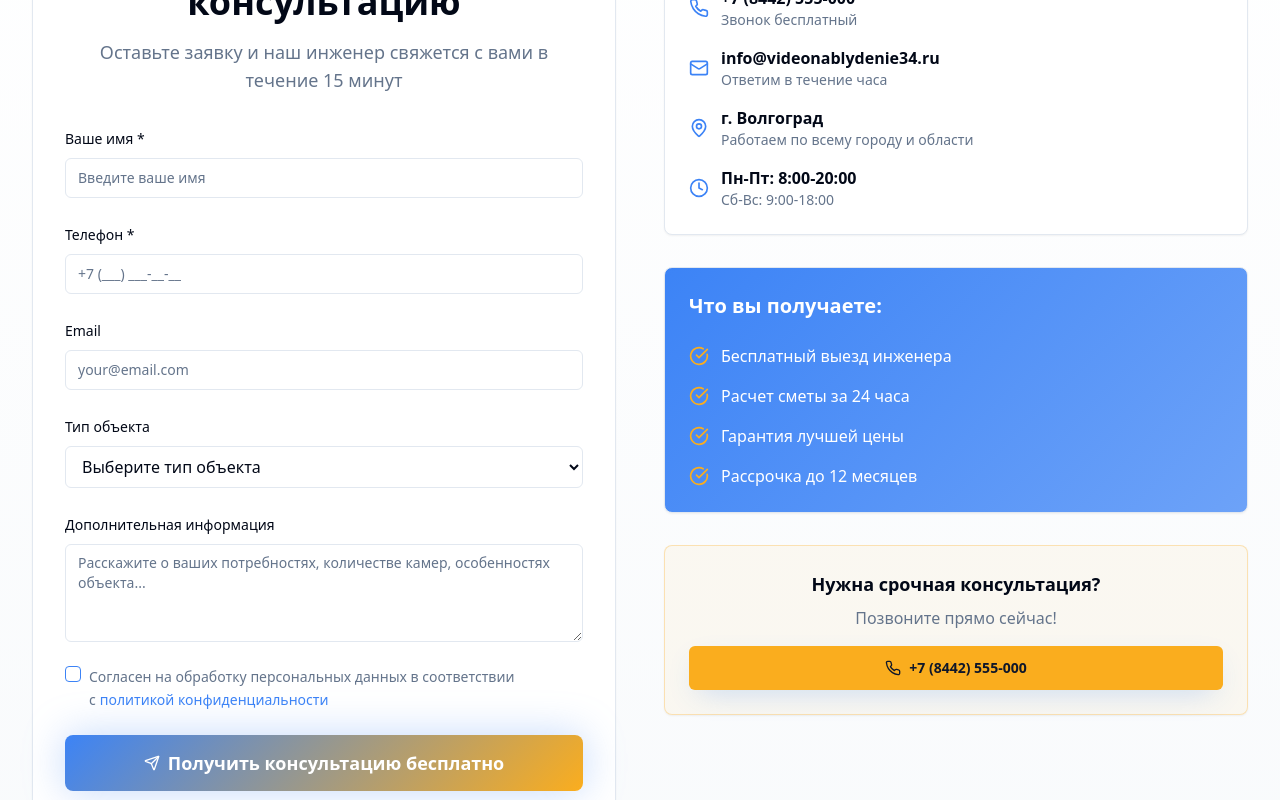
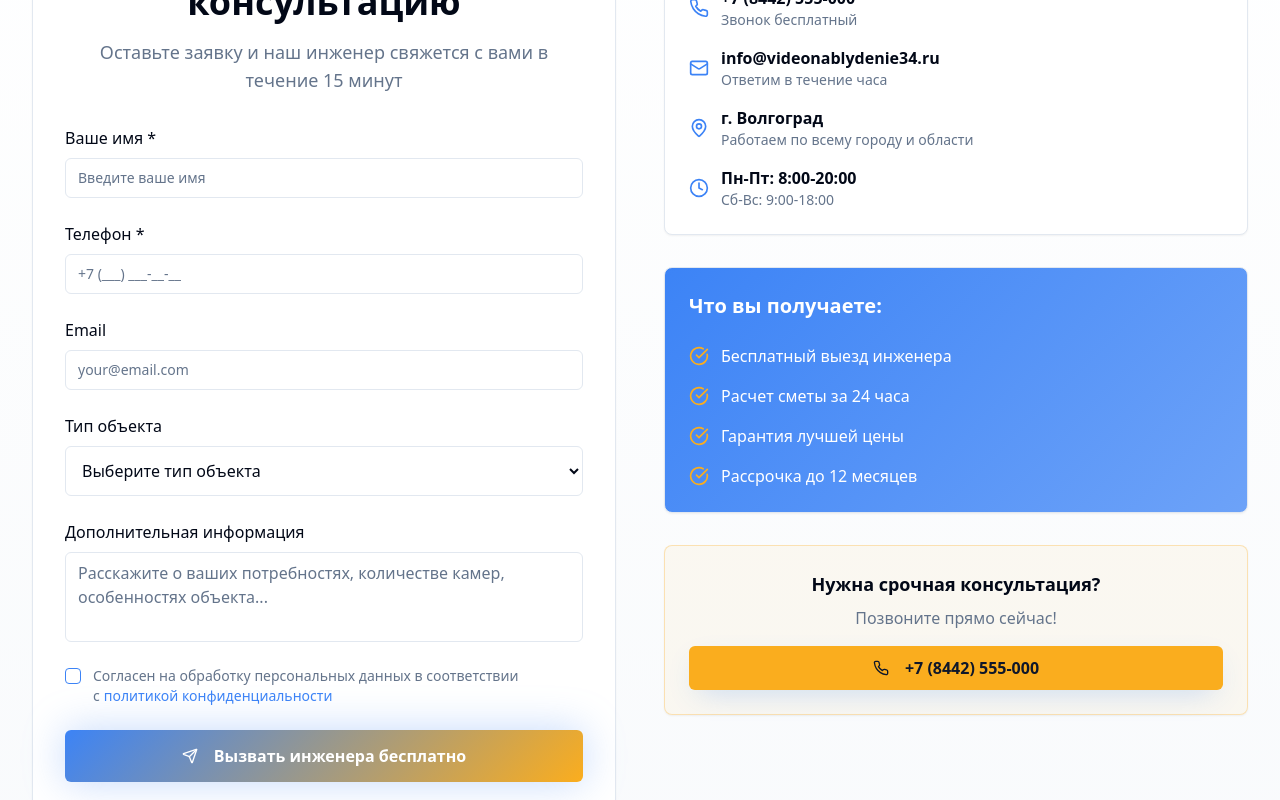
Before and after one commit to Mikesolo1/volga-vision-launchpad, a React (Vite) app: page / in a window 1280 px wide. Shown: the part 8460-9260 px from the top of the page. Built offline with nearby package versions, Linux system fonts and the light colour scheme.

Commit message:
Fix: Improve responsiveness
Fixes responsiveness issues for the "Get a free consultation" block and the "Call an engineer for free" button.

```diff
--- a/src/components/ContactForm.tsx
+++ b/src/components/ContactForm.tsx
@@ -98,23 +98,23 @@ const ContactForm = () => {
   ];
 
   return (
-    <section id="contact-form" className="py-20 bg-gradient-subtle">
+    <section id="contact-form" className="py-8 sm:py-12 lg:py-20 bg-gradient-subtle">
       <div className="container mx-auto px-4 sm:px-6 lg:px-8">
-        <div className="grid lg:grid-cols-2 gap-8 lg:gap-12 items-start">
+        <div className="grid grid-cols-1 lg:grid-cols-2 gap-6 sm:gap-8 lg:gap-12 items-start">
           {/* Form */}
-          <Card className="p-6 md:p-8 shadow-elegant">
-            <div className="text-center mb-8">
-              <h2 className="text-3xl md:text-4xl font-bold text-foreground mb-4">
+          <Card className="p-4 sm:p-6 md:p-8 shadow-elegant order-2 lg:order-1">
+            <div className="text-center mb-6 sm:mb-8">
+              <h2 className="text-xl sm:text-2xl md:text-3xl lg:text-4xl font-bold text-foreground mb-3 sm:mb-4 leading-tight">
                 Получите бесплатную консультацию
               </h2>
-              <p className="text-lg text-muted-foreground">
+              <p className="text-sm sm:text-base lg:text-lg text-muted-foreground">
                 Оставьте заявку и наш инженер свяжется с вами в течение 15 минут
               </p>
             </div>
 
-            <form onSubmit={handleSubmit} className="space-y-6">
+            <form onSubmit={handleSubmit} className="space-y-4 sm:space-y-6">
               <div className="space-y-2">
-                <Label htmlFor="name">Ваше имя *</Label>
+                <Label htmlFor="name" className="text-sm sm:text-base">Ваше имя *</Label>
                 <Input
                   id="name"
                   name="name"
@@ -123,11 +123,12 @@ const ContactForm = () => {
                   value={formData.name}
                   onChange={handleInputChange}
                   placeholder="Введите ваше имя"
+                  className="text-sm sm:text-base"
                 />
               </div>
 
               <div className="space-y-2">
-                <Label htmlFor="phone">Телефон *</Label>
+                <Label htmlFor="phone" className="text-sm sm:text-base">Телефон *</Label>
                 <Input
                   id="phone"
                   name="phone"
@@ -136,11 +137,12 @@ const ContactForm = () => {
                   value={formData.phone}
                   onChange={handleInputChange}
                   placeholder="+7 (___) ___-__-__"
+                  className="text-sm sm:text-base"
                 />
               </div>
 
               <div className="space-y-2">
-                <Label htmlFor="email">Email</Label>
+                <Label htmlFor="email" className="text-sm sm:text-base">Email</Label>
                 <Input
                   id="email"
                   name="email"
@@ -148,17 +150,18 @@ const ContactForm = () => {
                   value={formData.email}
                   onChange={handleInputChange}
                   placeholder="your@email.com"
+                  className="text-sm sm:text-base"
                 />
               </div>
 
               <div className="space-y-2">
-                <Label htmlFor="objectType">Тип объекта</Label>
+                <Label htmlFor="objectType" className="text-sm sm:text-base">Тип объекта</Label>
                 <select
                   id="objectType"
                   name="objectType"
                   value={formData.objectType}
                   onChange={handleInputChange}
-                  className="w-full px-3 py-2 border border-input rounded-md bg-background text-foreground"
+                  className="w-full px-3 py-2 sm:py-3 border border-input rounded-md bg-background text-foreground text-sm sm:text-base min-h-[40px] sm:min-h-[44px]"
                 >
                   <option value="">Выберите тип объекта</option>
                   <option value="house">Частный дом</option>
@@ -171,26 +174,28 @@ const ContactForm = () => {
               </div>
 
               <div className="space-y-2">
-                <Label htmlFor="message">Дополнительная информация</Label>
+                <Label htmlFor="message" className="text-sm sm:text-base">Дополнительная информация</Label>
                 <Textarea
                   id="message"
                   name="message"
                   value={formData.message}
                   onChange={handleInputChange}
                   placeholder="Расскажите о ваших потребностях, количестве камер, особенностях объекта..."
-                  rows={4}
+                  rows={3}
+                  className="text-sm sm:text-base resize-none"
                 />
               </div>
 
-              <div className="flex items-start space-x-2">
+              <div className="flex items-start space-x-2 sm:space-x-3">
                 <Checkbox
                   id="agreement"
                   checked={formData.agreement}
                   onCheckedChange={(checked) =>
                     setFormData(prev => ({ ...prev, agreement: checked as boolean }))
                   }
+                  className="mt-0.5 flex-shrink-0"
                 />
-                <Label htmlFor="agreement" className="text-sm text-muted-foreground leading-relaxed">
+                <Label htmlFor="agreement" className="text-xs sm:text-sm text-muted-foreground leading-relaxed cursor-pointer">
                   Согласен на обработку персональных данных в соответствии с
                   <a href="#" className="text-primary hover:underline ml-1">
                     политикой конфиденциальности
@@ -201,86 +206,86 @@ const ContactForm = () => {
               <Button
                 type="submit"
                 variant="hero"
-                size="xl"
-                className="w-full"
+                size="lg"
+                className="w-full text-sm sm:text-base py-3 sm:py-4 min-h-[48px] sm:min-h-[52px]"
                 disabled={isSubmitting}
               >
                 {isSubmitting ? (
                   <>Отправляем...</>
                 ) : (
                   <>
-                    <Send className="h-5 w-5" />
-                    Получить консультацию бесплатно
+                    <Send className="h-4 w-4 sm:h-5 sm:w-5 mr-2" />
+                    Вызвать инженера бесплатно
                   </>
                 )}
               </Button>
             </form>
 
-            <div className="mt-6 p-4 bg-muted/50 rounded-lg">
-              <div className="flex items-center space-x-2 text-muted-foreground text-sm">
-                <Shield className="h-4 w-4" />
+            <div className="mt-4 sm:mt-6 p-3 sm:p-4 bg-muted/50 rounded-lg">
+              <div className="flex items-center space-x-2 text-muted-foreground text-xs sm:text-sm">
+                <Shield className="h-4 w-4 flex-shrink-0" />
                 <span>Ваши данные защищены и не передаются третьим лицам</span>
               </div>
             </div>
           </Card>
 
           {/* Info and Benefits */}
-          <div className="space-y-8">
+          <div className="space-y-4 sm:space-y-6 lg:space-y-8 order-1 lg:order-2">
             {/* Contact Info */}
-            <Card className="p-6">
-              <h3 className="text-xl font-bold text-foreground mb-6">Контактная информация</h3>
-              <div className="space-y-4">
+            <Card className="p-4 sm:p-6">
+              <h3 className="text-lg sm:text-xl font-bold text-foreground mb-4 sm:mb-6">Контактная информация</h3>
+              <div className="space-y-3 sm:space-y-4">
                 <div className="flex items-center space-x-3">
-                  <Phone className="h-5 w-5 text-primary" />
+                  <Phone className="h-4 w-4 sm:h-5 sm:w-5 text-primary flex-shrink-0" />
                   <div>
-                    <div className="font-semibold text-foreground">+7 (8442) 555-000</div>
-                    <div className="text-sm text-muted-foreground">Звонок бесплатный</div>
+                    <div className="font-semibold text-foreground text-sm sm:text-base">+7 (8442) 555-000</div>
+                    <div className="text-xs sm:text-sm text-muted-foreground">Звонок бесплатный</div>
                   </div>
                 </div>
                 <div className="flex items-center space-x-3">
-                  <Mail className="h-5 w-5 text-primary" />
+                  <Mail className="h-4 w-4 sm:h-5 sm:w-5 text-primary flex-shrink-0" />
                   <div>
-                    <div className="font-semibold text-foreground">info@videonablydenie34.ru</div>
-                    <div className="text-sm text-muted-foreground">Ответим в течение часа</div>
+                    <div className="font-semibold text-foreground text-sm sm:text-base break-all">info@videonablydenie34.ru</div>
+                    <div className="text-xs sm:text-sm text-muted-foreground">Ответим в течение часа</div>
                   </div>
                 </div>
                 <div className="flex items-center space-x-3">
-                  <MapPin className="h-5 w-5 text-primary" />
+                  <MapPin className="h-4 w-4 sm:h-5 sm:w-5 text-primary flex-shrink-0" />
                   <div>
-                    <div className="font-semibold text-foreground">г. Волгоград</div>
-                    <div className="text-sm text-muted-foreground">Работаем по всему городу и области</div>
+                    <div className="font-semibold text-foreground text-sm sm:text-base">г. Волгоград</div>
+                    <div className="text-xs sm:text-sm text-muted-foreground">Работаем по всему городу и области</div>
                   </div>
                 </div>
                 <div className="flex items-center space-x-3">
-                  <Clock className="h-5 w-5 text-primary" />
+                  <Clock className="h-4 w-4 sm:h-5 sm:w-5 text-primary flex-shrink-0" />
                   <div>
-                    <div className="font-semibold text-foreground">Пн-Пт: 8:00-20:00</div>
-                    <div className="text-sm text-muted-foreground">Сб-Вс: 9:00-18:00</div>
+                    <div className="font-semibold text-foreground text-sm sm:text-base">Пн-Пт: 8:00-20:00</div>
+                    <div className="text-xs sm:text-sm text-muted-foreground">Сб-Вс: 9:00-18:00</div>
                   </div>
                 </div>
               </div>
             </Card>
 
             {/* Benefits */}
-            <Card className="p-6 bg-gradient-primary text-white">
-              <h3 className="text-xl font-bold mb-6">Что вы получаете:</h3>
-              <div className="space-y-4">
+            <Card className="p-4 sm:p-6 bg-gradient-primary text-white">
+              <h3 className="text-lg sm:text-xl font-bold mb-4 sm:mb-6">Что вы получаете:</h3>
+              <div className="space-y-3 sm:space-y-4">
                 {benefits.map((benefit, index) => (
                   <div key={index} className="flex items-center space-x-3">
-                    <CheckCircle className="h-5 w-5 text-accent flex-shrink-0" />
-                    <span>{benefit}</span>
+                    <CheckCircle className="h-4 w-4 sm:h-5 sm:w-5 text-accent flex-shrink-0" />
+                    <span className="text-sm sm:text-base">{benefit}</span>
                   </div>
                 ))}
               </div>
             </Card>
 
             {/* Quick Call */}
-            <Card className="p-6 text-center bg-accent/5 border-accent/30">
-              <h3 className="text-lg font-bold text-foreground mb-2">Нужна срочная консультация?</h3>
-              <p className="text-muted-foreground mb-4">Позвоните прямо сейчас!</p>
-              <Button variant="cta" size="lg" className="w-full" asChild>
+            <Card className="p-4 sm:p-6 text-center bg-accent/5 border-accent/30">
+              <h3 className="text-base sm:text-lg font-bold text-foreground mb-2">Нужна срочная консультация?</h3>
+              <p className="text-muted-foreground mb-3 sm:mb-4 text-sm sm:text-base">Позвоните прямо сейчас!</p>
+              <Button variant="cta" size="lg" className="w-full text-sm sm:text-base py-3 sm:py-4" asChild>
                 <a href="tel:+78442555000">
-                  <Phone className="h-5 w-5" />
+                  <Phone className="h-4 w-4 sm:h-5 sm:w-5 mr-2" />
                   +7 (8442) 555-000
                 </a>
               </Button>
```
